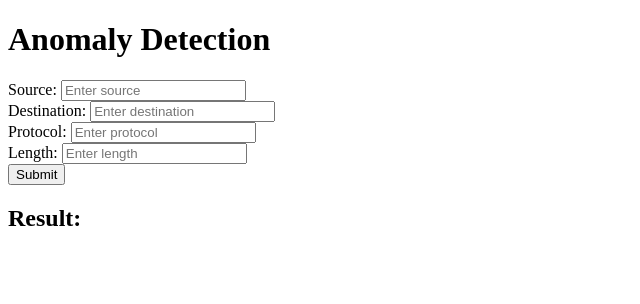
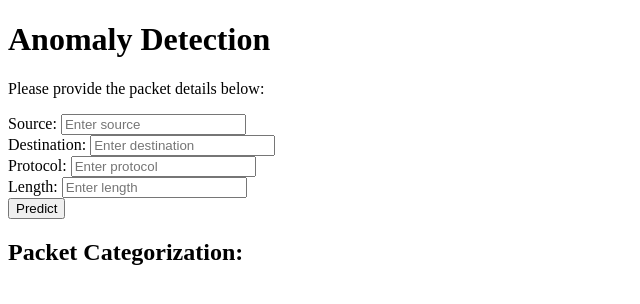
Before and after one commit to AndreiUPT/AnomalyDetectionInNetworkTraffic_DiplomaProject, a Flask app: page / in a window 1280 px wide. Shown: the top 304 px of the page, without its empty margins (0-640 px from the left). Run offline with Flask 3, Linux system fonts and the light colour scheme; parts of the project's set-up code (start-up, migrations or seed data) failed here and were passed over.

Commit message:
some labels and messages are modified

```diff
--- a/templates/index.html
+++ b/templates/index.html
@@ -10,6 +10,7 @@
 </head>
 <body>
     <h1>Anomaly Detection</h1>
+    <p class="message">Please provide the packet details below:</p>
     <form action="{{ url_for('predict') }}" method="POST" class="prediction-form">
         <div class="form-group">
             <label for="source">Source:</label>
@@ -27,10 +28,10 @@
             <label for="length">Length:</label>
             <input type="number" name="Length" id="length" placeholder="Enter length" required>
         </div>
-        <button type="submit">Submit</button>
+        <button type="submit">Predict</button>
     </form>
     <div class="result">
-        <h2>Result:</h2>
+        <h2>Packet Categorization:</h2>
         <p>{{ result }}</p>
     </div>
 
```
